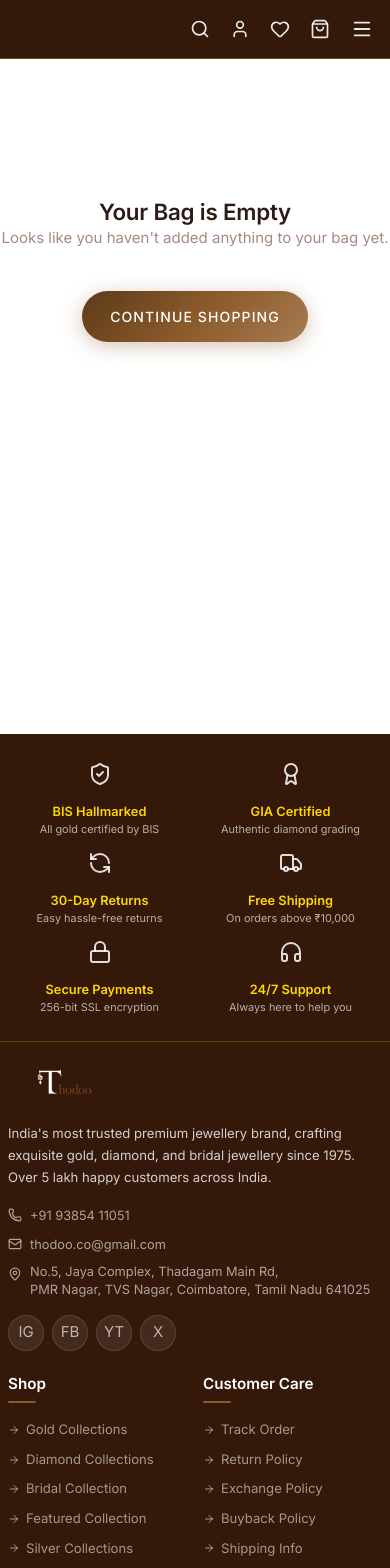
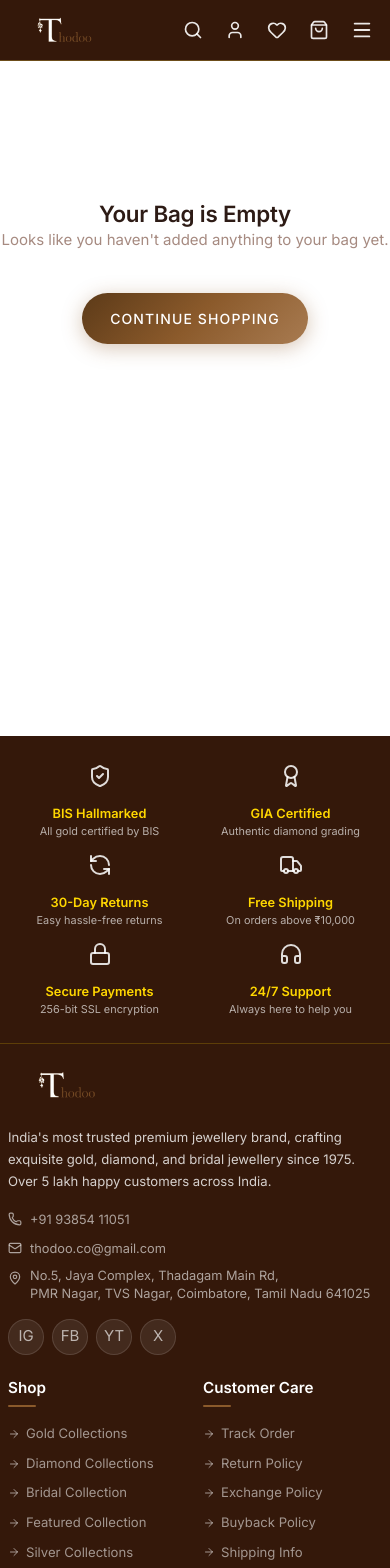
Before and after one commit to 24pca103-commits/Shop-Jewellery, a React (Vite) app: page /cart in a window 390 px wide. Shown: the top 1568 px of the page. Built offline with nearby package versions, Linux system fonts and the light colour scheme; a web font is replaced by a local one.

Commit message:
fix: correct navbar logo size on desktop and mobile, fix footer logo display

```diff
--- a/src/components/Footer.css
+++ b/src/components/Footer.css
@@ -58,17 +58,28 @@
   margin-bottom: var(--space-md);
 }
 
-.footer-logo img {
-  height: 60px;
+.footer-logo img,
+.footer-logo-img {
+  height: 70px;
   width: auto;
+  max-width: 200px;
   object-fit: contain;
+  display: block;
   transition: height var(--transition-base);
   filter: none !important;
 }
 
 @media (max-width: 768px) {
-  .footer-logo img {
-    height: 48px;
+  .footer-logo img,
+  .footer-logo-img {
+    height: 58px;
+  }
+}
+
+@media (max-width: 480px) {
+  .footer-logo img,
+  .footer-logo-img {
+    height: 50px;
   }
 }
 
@@ -345,10 +356,7 @@
     padding: var(--space-md) 0 var(--space-xl);
   }
 
-  .footer-logo-img {
-    height: 120px;
-    left: -35px;
-  }
+
 }
 
 @media (max-width: 480px) {
--- a/src/components/Navbar.css
+++ b/src/components/Navbar.css
@@ -116,38 +116,37 @@
   align-items: center;
   text-decoration: none;
   flex-shrink: 0;
-  position: relative;
-  width: 140px;
-  height: 85px;
 }
 
 .navbar-logo-img {
-  position: absolute;
-  top: 50%;
-  left: -70px;
-  transform: translateY(-50%);
-  height: 150px;
+  height: 72px;
   width: auto;
-  max-height: none;
-  max-width: none;
+  max-width: 180px;
   object-fit: contain;
+  display: block;
   transition: height var(--transition-base);
+}
+
+@media (max-width: 1024px) {
+  .navbar-logo-img {
+    height: 60px;
+  }
 }
 
 @media (max-width: 768px) {
   .navbar-logo-img {
-    height: 44px;
+    height: 54px;
   }
 }
 
 @media (max-width: 480px) {
   .navbar-logo-img {
-    height: 38px;
+    height: 48px;
   }
 }
 
 .navbar-logo img {
-  height: 52px;
+  height: 72px;
   width: auto;
   object-fit: contain;
   image-rendering: -webkit-optimize-contrast;
@@ -563,6 +562,7 @@
   .navbar-inner {
     padding: 0 var(--space-md);
     gap: var(--space-md);
+    height: 68px;
   }
 
   .navbar-topbar {
@@ -574,14 +574,14 @@
   }
 
   .navbar-logo img {
-    height: 40px;
+    height: 54px;
   }
 }
 
 @media (max-width: 480px) {
   .navbar-inner {
     padding: 0 var(--space-sm);
-    height: 58px;
+    height: 60px;
   }
 
   .gold-ticker {
@@ -593,8 +593,8 @@
   }
 
   .nav-action-btn {
-    width: 36px;
-    height: 36px;
+    width: 38px;
+    height: 38px;
   }
 
   .logo-brand {
@@ -606,7 +606,7 @@
   }
 
   .navbar-logo img {
-    height: 34px;
+    height: 48px;
   }
 }
 
```
